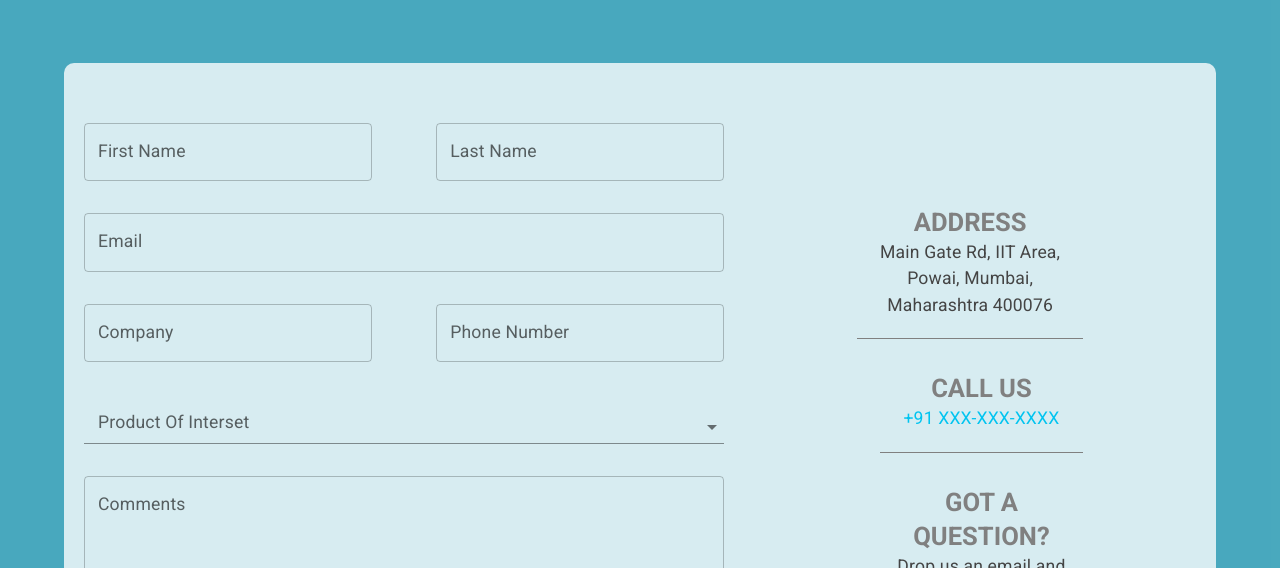
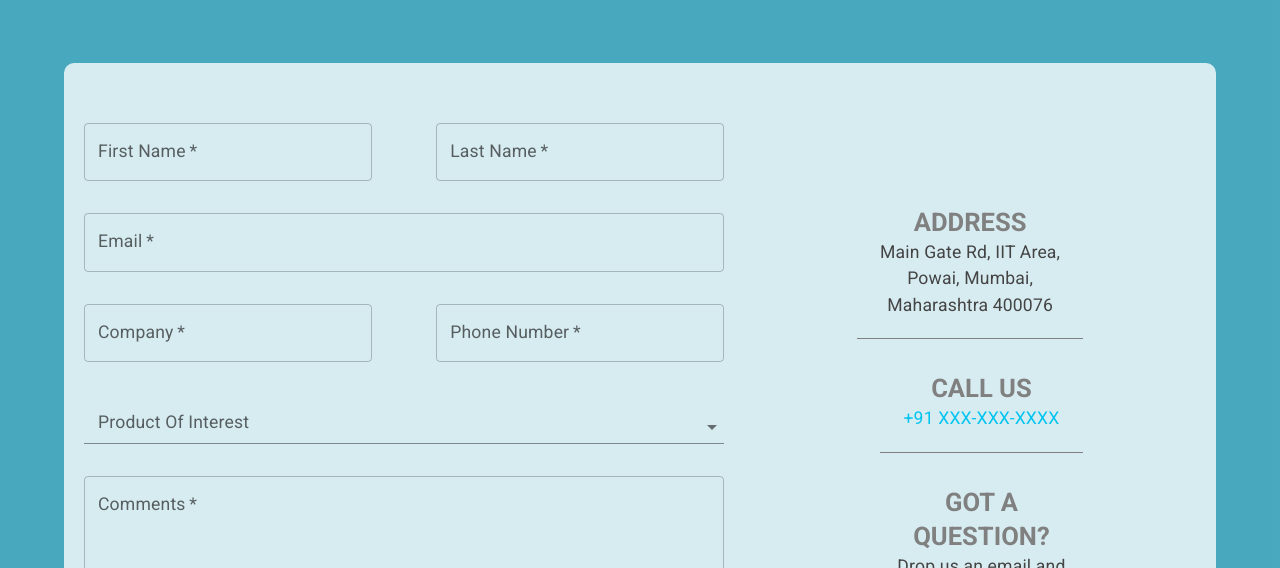
Before and after one commit to kumarshivu12/mapit-marketing, a React (Create React App) app: page /solutions/solution1 in a window 1280 px wide. Shown: the part 3676-4244 px from the top of the page. Built offline with nearby package versions, Linux system fonts and the light colour scheme.

Commit message:
implementing email-js

```diff
--- a/package.json
+++ b/package.json
@@ -10,6 +10,7 @@
     "@testing-library/jest-dom": "^5.16.5",
     "@testing-library/react": "^13.4.0",
     "@testing-library/user-event": "^13.5.0",
+    "emailjs-com": "^3.2.0",
     "react": "^18.2.0",
     "react-dom": "^18.2.0",
     "react-multi-carousel": "^2.8.4",
--- a/src/components/Footer/Footer.js
+++ b/src/components/Footer/Footer.js
@@ -49,7 +49,7 @@ const Footer = () => {
             <Typography variant="body1" gutterBottom>
               Powai, Mumbai Maharashtra 400076
             </Typography>
-            <Typography variant="h6" fontWeight={500} color="primary" gutterTop>
+            <Typography variant="h6" fontWeight={500} color="primary">
               +91 XXX-XXX-XXXX
             </Typography>
           </Box>
@@ -189,7 +189,6 @@ const Footer = () => {
               }}
               component={NavLink}
               to="/contact"
-              activeClassName="active"
               onClick={() => {
                 scrollToTop();
               }}
--- a/src/pages/Contact/ContactForm.js
+++ b/src/pages/Contact/ContactForm.js
@@ -6,6 +6,7 @@ import {
   InputLabel,
   MenuItem,
   Select,
+  Snackbar,
   Stack,
   TextField,
   Typography,
@@ -13,17 +14,91 @@ import {
   useMediaQuery,
 } from "@mui/material";
 import { useTheme } from "@emotion/react";
+import MuiAlert from "@mui/material/Alert";
+import emailjs from "emailjs-com";
 
 const ContactForm = () => {
+  const initialState = {
+    name: "",
+    email: "",
+    company: "",
+    phoneNumber: "",
+    interest: "",
+    message: "",
+  };
   const theme = useTheme();
   const isMobile = useMediaQuery(theme.breakpoints.down("md"));
   const [interest, setInterest] = useState("");
+  const [data, setData] = useState(initialState);
+  const [snackbarOpen, setSnackbarOpen] = useState(false);
+  const [snackbarSeverity, setSnackbarSeverity] = useState("success");
+  const [snackbarMessage, setSnackbarMessage] = useState("");
 
   const handleChange = (event) => {
     setInterest(event.target.value);
   };
 
+  const handleReset = () => {
+    setData(initialState);
+    setInterest("");
+  };
+
+  const handleInputChange = (event) => {
+    const { name, value } = event.target;
+    setData({ ...data, [name]: value });
+  };
+
+  const handleSnackbarOpen = (severity, message) => {
+    setSnackbarSeverity(severity);
+    setSnackbarMessage(message);
+    setSnackbarOpen(true);
+  };
+
+  const handleSnackbarClose = () => {
+    setSnackbarOpen(false);
+  };
+
+  const handleFormSubmit = (event) => {
+    event.preventDefault();
+    // Check for form validation
+    if (
+      !data.name ||
+      !data.email ||
+      !data.company ||
+      !data.phoneNumber ||
+      !data.message
+    ) {
+      handleSnackbarOpen("error", "Please fill in all required fields");
+      return;
+    }
+    // Send email using emailjs
+    emailjs
+      .send("YOUR_SERVICE_ID", "YOUR_TEMPLATE_ID", data, "YOUR_USER_ID")
+      .then(
+        (response) => {
+          console.log("SUCCESS!", response.status, response.text);
+          // Reset form
+          setData(initialState);
+          setInterest("");
+          event.target.reset(); // Reset the form fields
+          handleSnackbarOpen(
+            "success",
+            "Congratulations! Your message has been sent successfully!"
+          );
+        },
+        (error) => {
+          console.log("FAILED...", error);
+          handleSnackbarOpen(
+            "error",
+            "Failed to send the message. Please try again later."
+          );
+        }
+      );
+  };
+
   return (
+    <>
+      <form onSubmit={handleFormSubmit}>
         <Stack direction="column" spacing={4}>
           <Stack
             direction={isMobile ? "column" : "row"}
@@ -32,26 +107,39 @@ const ContactForm = () => {
           >
             <TextField
               id="outlined-basic"
+              name="name"
               label="First Name"
               variant="outlined"
               placeholder="First Name"
               sx={{ width: isMobile ? "100%" : "45%" }}
+              value={data.name}
+              onChange={handleInputChange}
+              required
             />
             <TextField
               id="outlined-basic"
+              name="lastName"
               label="Last Name"
               variant="outlined"
               placeholder="Last Name"
               sx={{ width: isMobile ? "100%" : "45%" }}
+              value={data.lastName}
+              onChange={handleInputChange}
+              required
             />
           </Stack>
           <Box>
             <TextField
               id="outlined-basic"
+              name="email"
               label="Email"
               variant="outlined"
               placeholder="abc@gmail.com"
               fullWidth
+              value={data.email}
+              onChange={handleInputChange}
+              type="email"
+              required
             />
           </Box>
           <Stack
@@ -61,30 +149,41 @@ const ContactForm = () => {
           >
             <TextField
               id="outlined-basic"
+              name="company"
               label="Company"
               variant="outlined"
               sx={{ width: isMobile ? "100%" : "45%" }}
+              value={data.company}
+              onChange={handleInputChange}
+              required
             />
             <TextField
               id="outlined-basic"
+              name="phoneNumber"
               label="Phone Number"
               variant="outlined"
               placeholder="XXX-XXX-XXXX"
               sx={{ width: isMobile ? "100%" : "45%" }}
+              value={data.phoneNumber}
+              onChange={handleInputChange}
+              type="number"
+              required
             />
           </Stack>
           <Box>
             <FormControl fullWidth>
               <InputLabel id="demo-simple-select-label">
-            Product Of Interset
+                Product Of Interest
               </InputLabel>
               <Select
                 labelId="demo-simple-select-label"
                 id="demo-simple-select"
+                name="interest"
                 value={interest}
                 label="Age"
                 onChange={handleChange}
                 variant="standard"
+                required
               >
                 <MenuItem value={1}>Solution 1</MenuItem>
                 <MenuItem value={2}>Solution 2</MenuItem>
@@ -95,15 +194,20 @@ const ContactForm = () => {
           <Box>
             <TextField
               id="outlined-textarea"
+              name="message"
               label="Comments"
               placeholder="Your message here..."
               multiline
               minRows={6}
               fullWidth
+              value={data.message}
+              onChange={handleInputChange}
+              required
             />
           </Box>
           <Box style={{ display: "flex", justifyContent: "space-between" }}>
             <Button
+              type="reset"
               variant="contained"
               style={{
                 backgroundColor: "#ff0000c9",
@@ -111,12 +215,18 @@ const ContactForm = () => {
                 borderRadius: "30px",
                 padding: "5px 25px",
               }}
+              onClick={handleReset}
             >
-          <Typography variant="h6" fontWeight={600} style={{ color: "#fff" }}>
+              <Typography
+                variant="h6"
+                fontWeight={600}
+                style={{ color: "#fff" }}
+              >
                 Reset
               </Typography>{" "}
             </Button>
             <Button
+              type="submit"
               variant="contained"
               style={{
                 textTransform: "none",
@@ -125,13 +235,183 @@ const ContactForm = () => {
                 padding: "5px 25px",
               }}
             >
-          <Typography variant="h6" fontWeight={600} style={{ color: "#fff" }}>
+              <Typography
+                variant="h6"
+                fontWeight={600}
+                style={{ color: "#fff" }}
+              >
                 Submit
               </Typography>{" "}
             </Button>
           </Box>
         </Stack>
+      </form>
+      <Snackbar
+        open={snackbarOpen}
+        autoHideDuration={6000}
+        onClose={handleSnackbarClose}
+        anchorOrigin={{
+          vertical: "top",
+          horizontal: "right",
+        }}
+      >
+        <MuiAlert
+          elevation={6}
+          variant="filled"
+          onClose={handleSnackbarClose}
+          severity={snackbarSeverity}
+        >
+          {snackbarMessage}
+        </MuiAlert>
+      </Snackbar>
+    </>
   );
 };
 
 export default ContactForm;
+
+// import React, { useState } from "react";
+// import {
+//   Box,
+//   Button,
+//   FormControl,
+//   InputLabel,
+//   MenuItem,
+//   Select,
+//   Stack,
+//   TextField,
+//   Typography,
+//   styled,
+//   useMediaQuery,
+// } from "@mui/material";
+// import { useTheme } from "@emotion/react";
+
+// const ContactForm = () => {
+//   const initialState={
+//     name:'',
+//     email:'',
+//     company:'',
+//     phoneNumber:'',
+//     interest:'',
+//     message:'',
+//   }
+//   const theme = useTheme();
+//   const isMobile = useMediaQuery(theme.breakpoints.down("md"));
+//   const [interest, setInterest] = useState("");
+//   const [data,setData]=useState(initialState)
+//   const handleChange = (event) => {
+//     setInterest(event.target.value);
+//   };
+
+//   return (
+//     <Stack direction="column" spacing={4}>
+//       <Stack
+//         direction={isMobile ? "column" : "row"}
+//         spacing={isMobile ? 4 : null}
+//         style={{ justifyContent: "space-between" }}
+//       >
+//         <TextField
+//           id="outlined-basic"
+//           label="First Name"
+//           variant="outlined"
+//           placeholder="First Name"
+//           sx={{ width: isMobile ? "100%" : "45%" }}
+//         />
+//         <TextField
+//           id="outlined-basic"
+//           label="Last Name"
+//           variant="outlined"
+//           placeholder="Last Name"
+//           sx={{ width: isMobile ? "100%" : "45%" }}
+//         />
+//       </Stack>
+//       <Box>
+//         <TextField
+//           id="outlined-basic"
+//           label="Email"
+//           variant="outlined"
+//           placeholder="abc@gmail.com"
+//           fullWidth
+//         />
+//       </Box>
+//       <Stack
+//         direction={isMobile ? "column" : "row"}
+//         spacing={isMobile ? 4 : null}
+//         style={{ justifyContent: "space-between" }}
+//       >
+//         <TextField
+//           id="outlined-basic"
+//           label="Company"
+//           variant="outlined"
+//           sx={{ width: isMobile ? "100%" : "45%" }}
+//         />
+//         <TextField
+//           id="outlined-basic"
+//           label="Phone Number"
+//           variant="outlined"
+//           placeholder="XXX-XXX-XXXX"
+//           sx={{ width: isMobile ? "100%" : "45%" }}
+//         />
+//       </Stack>
+//       <Box>
+//         <FormControl fullWidth>
+//           <InputLabel id="demo-simple-select-label">
+//             Product Of Interset
+//           </InputLabel>
+//           <Select
+//             labelId="demo-simple-select-label"
+//             id="demo-simple-select"
+//             value={interest}
+//             label="Age"
+//             onChange={handleChange}
+//             variant="standard"
+//           >
+//             <MenuItem value={1}>Solution 1</MenuItem>
+//             <MenuItem value={2}>Solution 2</MenuItem>
+//             <MenuItem value={3}>Solution 3</MenuItem>
+//           </Select>
+//         </FormControl>
+//       </Box>
+//       <Box>
+//         <TextField
+//           id="outlined-textarea"
+//           label="Comments"
+//           placeholder="Your message here..."
+//           multiline
+//           minRows={6}
+//           fullWidth
+//         />
+//       </Box>
+//       <Box style={{ display: "flex", justifyContent: "space-between" }}>
+//         <Button
+//           variant="contained"
+//           style={{
+//             backgroundColor: "#ff0000c9",
+//             textTransform: "none",
+//             borderRadius: "30px",
+//             padding: "5px 25px",
+//           }}
+//         >
+//           <Typography variant="h6" fontWeight={600} style={{ color: "#fff" }}>
+//             Reset
+//           </Typography>{" "}
+//         </Button>
+//         <Button
+//           variant="contained"
+//           style={{
+//             textTransform: "none",
+//             backgroundColor: "#1B93AE",
+//             borderRadius: "30px",
+//             padding: "5px 25px",
+//           }}
+//         >
+//           <Typography variant="h6" fontWeight={600} style={{ color: "#fff" }}>
+//             Submit
+//           </Typography>{" "}
+//         </Button>
+//       </Box>
+//     </Stack>
+//   );
+// };
+
+// export default ContactForm;
--- a/src/pages/LandingPage/LandingPage.js
+++ b/src/pages/LandingPage/LandingPage.js
@@ -138,11 +138,7 @@ const LandingPage = () => {
               </Typography>
               <Box component="span">
                 {isVisible && (
-                  <RandomWord
-                    component="span"
-                    currentIndex={currentWordIndex}
-                    currentWordIndex={currentWordIndex}
-                  >
+                  <RandomWord component="span" currentindex={currentWordIndex}>
                     <Typography
                       variant="h2"
                       color="primary"
```
Also changed, not shown: src/components/Loader/Loader.css (+14 -17 lines), 1 other file (tests, documents, lock files or other folders). Lines whose indentation alone changed are shown as unchanged.
